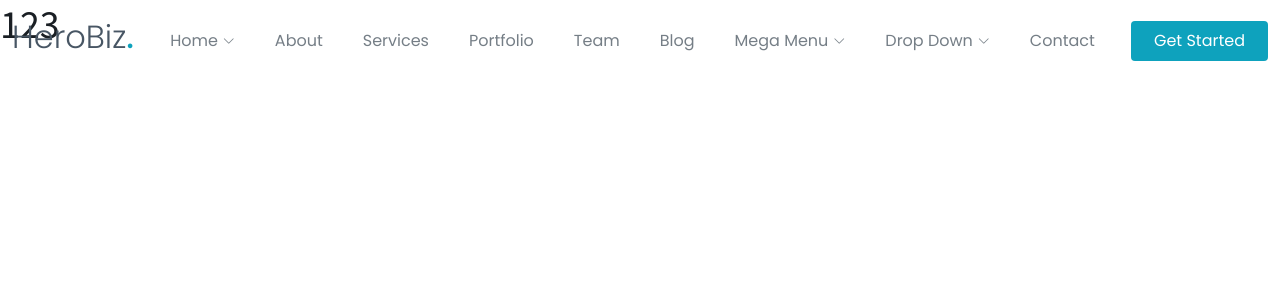
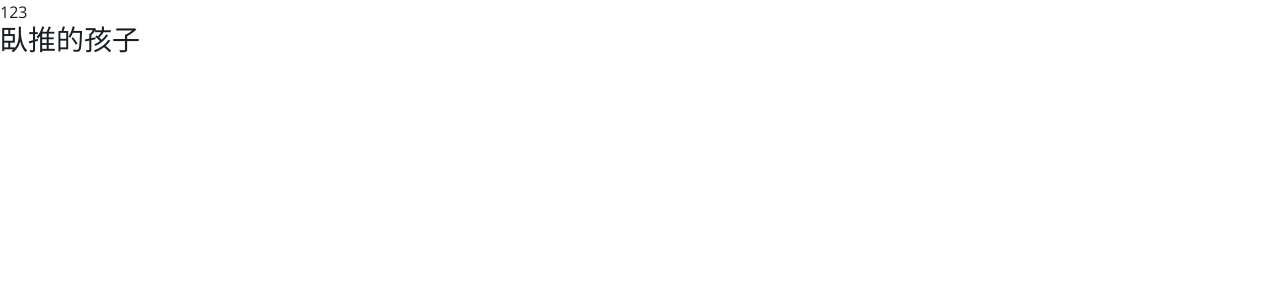
Before and after one commit to 113204/Zhuanti_System, a Django app: page /test/ in a window 1280 px wide. Shown: the top 300 px of the page. Run offline with Django 4.2, Linux system fonts and the light colour scheme; some libraries are stand-ins or nearby versions.

Commit message:
edit: cancel test

```diff
--- a/HeroBiz/core/settings.py
+++ b/HeroBiz/core/settings.py
@@ -42,6 +42,7 @@ INSTALLED_APPS = [
     'django.contrib.sessions',
     'django.contrib.messages',
     'django.contrib.staticfiles',
+    # 'web.apps.WebConfig',
 ]
 
 MIDDLEWARE = [
--- a/HeroBiz/templates/test.html
+++ b/HeroBiz/templates/test.html
@@ -50,82 +50,88 @@
 </head>
 <body>
 <!-- ======= Header ======= -->
-  <header id="header" class="header fixed-top" data-scrollto-offset="0">
-    <div class="container-fluid d-flex align-items-center justify-content-between">
+<!--  <header id="header" class="header fixed-top" data-scrollto-offset="0">-->
+<!--    <div class="container-fluid d-flex align-items-center justify-content-between">-->
 
-      <a href="index.html" class="logo d-flex align-items-center scrollto me-auto me-lg-0">
-        <!-- Uncomment the line below if you also wish to use an image logo -->
-        <!-- <img src="assets/img/logo.png" alt=""> -->
-        <h1>HeroBiz<span>.</span></h1>
-      </a>
+<!--      <a href="index.html" class="logo d-flex align-items-center scrollto me-auto me-lg-0">-->
+<!--        &lt;!&ndash; Uncomment the line below if you also wish to use an image logo &ndash;&gt;-->
+<!--        &lt;!&ndash; <img src="assets/img/logo.png" alt=""> &ndash;&gt;-->
+<!--        <h1>HeroBiz<span>.</span></h1>-->
+<!--      </a>-->
 
-      <nav id="navbar" class="navbar">
-        <ul>
+<!--      <nav id="navbar" class="navbar">-->
+<!--        <ul>-->
 
-          <li class="dropdown"><a href="#"><span>Home</span> <i class="bi bi-chevron-down dropdown-indicator"></i></a>
-            <ul>
-              <li><a href="index.html" class="active">Home 1 - index.html</a></li>
-              <li><a href="index-2.html">Home 2 - index-2.html</a></li>
-              <li><a href="index-3.html">Home 3 - index-3.html</a></li>
-              <li><a href="index-4.html">Home 4 - index-4.html</a></li>
-            </ul>
-          </li>
+<!--          <li class="dropdown"><a href="#"><span>Home</span> <i class="bi bi-chevron-down dropdown-indicator"></i></a>-->
+<!--            <ul>-->
+<!--              <li><a href="index.html" class="active">Home 1 - index.html</a></li>-->
+<!--              <li><a href="index-2.html">Home 2 - index-2.html</a></li>-->
+<!--              <li><a href="index-3.html">Home 3 - index-3.html</a></li>-->
+<!--              <li><a href="index-4.html">Home 4 - index-4.html</a></li>-->
+<!--            </ul>-->
+<!--          </li>-->
 
-          <li><a class="nav-link scrollto" href="index.html#about">About</a></li>
-          <li><a class="nav-link scrollto" href="index.html#services">Services</a></li>
-          <li><a class="nav-link scrollto" href="index.html#portfolio">Portfolio</a></li>
-          <li><a class="nav-link scrollto" href="index.html#team">Team</a></li>
-          <li><a href="blog.html">Blog</a></li>
-          <li class="dropdown megamenu"><a href="#"><span>Mega Menu</span> <i class="bi bi-chevron-down dropdown-indicator"></i></a>
-            <ul>
-              <li>
-                <a href="#">Column 1 link 1</a>
-                <a href="#">Column 1 link 2</a>
-                <a href="#">Column 1 link 3</a>
-              </li>
-              <li>
-                <a href="#">Column 2 link 1</a>
-                <a href="#">Column 2 link 2</a>
-                <a href="#">Column 3 link 3</a>
-              </li>
-              <li>
-                <a href="#">Column 3 link 1</a>
-                <a href="#">Column 3 link 2</a>
-                <a href="#">Column 3 link 3</a>
-              </li>
-              <li>
-                <a href="#">Column 4 link 1</a>
-                <a href="#">Column 4 link 2</a>
-                <a href="#">Column 4 link 3</a>
-              </li>
-            </ul>
-          </li>
-          <li class="dropdown"><a href="#"><span>Drop Down</span> <i class="bi bi-chevron-down dropdown-indicator"></i></a>
-            <ul>
-              <li><a href="#">Drop Down 1</a></li>
-              <li class="dropdown"><a href="#"><span>Deep Drop Down</span> <i class="bi bi-chevron-down dropdown-indicator"></i></a>
-                <ul>
-                  <li><a href="#">Deep Drop Down 1</a></li>
-                  <li><a href="#">Deep Drop Down 2</a></li>
-                  <li><a href="#">Deep Drop Down 3</a></li>
-                  <li><a href="#">Deep Drop Down 4</a></li>
-                  <li><a href="#">Deep Drop Down 5</a></li>
-                </ul>
-              </li>
-              <li><a href="#">Drop Down 2</a></li>
-              <li><a href="#">Drop Down 3</a></li>
-              <li><a href="#">Drop Down 4</a></li>
-            </ul>
-          </li>
-          <li><a class="nav-link scrollto" href="index.html#contact">Contact</a></li>
-        </ul>
-        <i class="bi bi-list mobile-nav-toggle d-none"></i>
-      </nav><!-- .navbar -->
+<!--          <li><a class="nav-link scrollto" href="index.html#about">About</a></li>-->
+<!--          <li><a class="nav-link scrollto" href="index.html#services">Services</a></li>-->
+<!--          <li><a class="nav-link scrollto" href="index.html#portfolio">Portfolio</a></li>-->
+<!--          <li><a class="nav-link scrollto" href="index.html#team">Team</a></li>-->
+<!--          <li><a href="blog.html">Blog</a></li>-->
+<!--          <li class="dropdown megamenu"><a href="#"><span>Mega Menu</span> <i class="bi bi-chevron-down dropdown-indicator"></i></a>-->
+<!--            <ul>-->
+<!--              <li>-->
+<!--                <a href="#">Column 1 link 1</a>-->
+<!--                <a href="#">Column 1 link 2</a>-->
+<!--                <a href="#">Column 1 link 3</a>-->
+<!--              </li>-->
+<!--              <li>-->
+<!--                <a href="#">Column 2 link 1</a>-->
+<!--                <a href="#">Column 2 link 2</a>-->
+<!--                <a href="#">Column 3 link 3</a>-->
+<!--              </li>-->
+<!--              <li>-->
+<!--                <a href="#">Column 3 link 1</a>-->
+<!--                <a href="#">Column 3 link 2</a>-->
+<!--                <a href="#">Column 3 link 3</a>-->
+<!--              </li>-->
+<!--              <li>-->
+<!--                <a href="#">Column 4 link 1</a>-->
+<!--                <a href="#">Column 4 link 2</a>-->
+<!--                <a href="#">Column 4 link 3</a>-->
+<!--              </li>-->
+<!--            </ul>-->
+<!--          </li>-->
+<!--          <li class="dropdown"><a href="#"><span>Drop Down</span> <i class="bi bi-chevron-down dropdown-indicator"></i></a>-->
+<!--            <ul>-->
+<!--              <li><a href="#">Drop Down 1</a></li>-->
+<!--              <li class="dropdown"><a href="#"><span>Deep Drop Down</span> <i class="bi bi-chevron-down dropdown-indicator"></i></a>-->
+<!--                <ul>-->
+<!--                  <li><a href="#">Deep Drop Down 1</a></li>-->
+<!--                  <li><a href="#">Deep Drop Down 2</a></li>-->
+<!--                  <li><a href="#">Deep Drop Down 3</a></li>-->
+<!--                  <li><a href="#">Deep Drop Down 4</a></li>-->
+<!--                  <li><a href="#">Deep Drop Down 5</a></li>-->
+<!--                </ul>-->
+<!--              </li>-->
+<!--              <li><a href="#">Drop Down 2</a></li>-->
+<!--              <li><a href="#">Drop Down 3</a></li>-->
+<!--              <li><a href="#">Drop Down 4</a></li>-->
+<!--            </ul>-->
+<!--          </li>-->
+<!--          <li><a class="nav-link scrollto" href="index.html#contact">Contact</a></li>-->
+<!--        </ul>-->
+<!--        <i class="bi bi-list mobile-nav-toggle d-none"></i>-->
+<!--      </nav>&lt;!&ndash; .navbar &ndash;&gt;-->
 
-      <a class="btn-getstarted scrollto" href="index.html#about">Get Started</a>
+<!--      <a class="btn-getstarted scrollto" href="index.html#about">Get Started</a>-->
 
-    </div>
-  </header><!-- End Header -->
-  <h1>123</h1>
+<!--    </div>-->
+<!--  </header>&lt;!&ndash; End Header &ndash;&gt;-->
+  <p1>123</p1>
+      <div class="col-lg-3 col-md-6">
+            <div class="footer-info">
+              <h3>臥推的孩子</h3>
+
+            </div>
+          </div>
 </body>
 </html>
```
Also changed, not shown: HeroBiz/core/models.py (+14 -0 lines), HeroBiz/views/views.py (+7 -0 lines).
